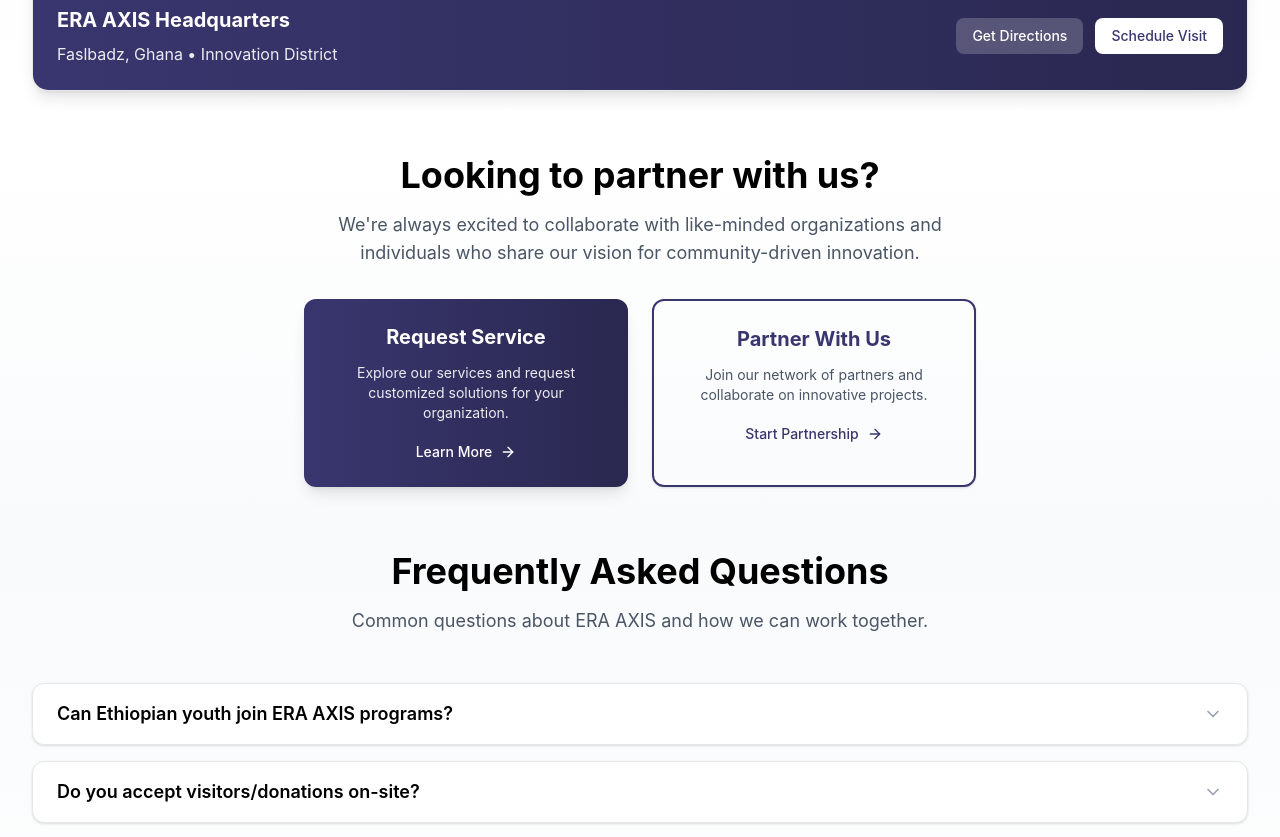
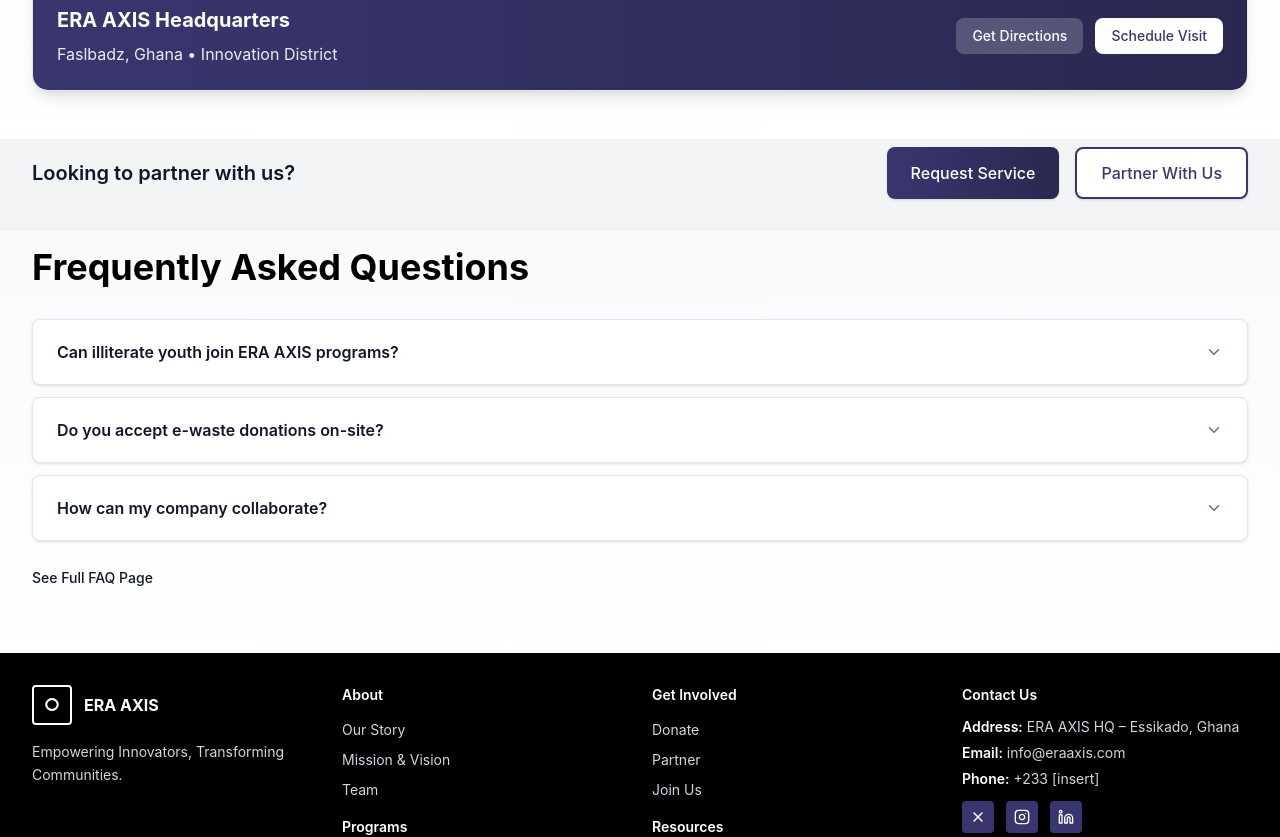
Before and after one commit to ERA-AXIS-9/era-axis-frontend, a React (Vite) app: page /contact in a window 1280 px wide. Shown: the part 1420-2257 px from the top of the page. Built offline with nearby package versions, Linux system fonts and the light colour scheme.

Commit message:
worked on the contact page

```diff
--- a/src/components/pages/contact/ContactHero.jsx
+++ b/src/components/pages/contact/ContactHero.jsx
@@ -47,7 +47,7 @@ const ContactHero = () => {
           <div className={`p-6 sm:bg-white sm:rounded-2xl sm:border sm:border-gray-200 sm:shadow-lg hover:shadow-2xl sm:p-8 transition-all duration-700 hover:scale-[1.02] ${isVisible ? 'opacity-100 translate-y-0' : 'opacity-0 translate-y-8'}`}>
 
             <div className="mb-8">
-              <h1 className="text-2xl sm:text-3xl lg:text-4xl font-bold text-[#39366F] leading-tight mb-4">
+              <h1 className="text-2xl sm:text-3xl lg:text-4xl font-bold text-black leading-tight mb-4">
                 Contact ERA AXIS
               </h1>
               <p className="text-base text-gray-600 leading-relaxed">
--- a/src/components/pages/contact/FAQ.jsx
+++ b/src/components/pages/contact/FAQ.jsx
@@ -6,24 +6,16 @@ const FAQ = () => {
 
   const faqs = [
     {
-      question: "Can Ethiopian youth join ERA AXIS programs?",
-      answer: "Yes, Ethiopian students regularly join our workshops, learning and manufacturing, and events. Share your goals via our form and we team will follow up."
+      question: "Can illiterate youth join ERA AXIS programs?",
+      answer: "Yes. We design inclusive programs with hands-on learning and mentorship pathways that do not require prior literacy."
     },
     {
-      question: "Do you accept visitors/donations on-site?",
-      answer: "We often accept components and devices during the breakfast drop-off window. Please contact us to confirm accepted items and schedule your visit."
+      question: "Do you accept e-waste donations on-site?",
+      answer: "We accept select components and devices during designated drop-off windows. Please contact us to confirm accepted items."
     },
     {
       question: "How can my company collaborate?",
-      answer: "We offer several collaboration opportunities including manufacturing, educational partnerships, technology sharing, and community outreach programs. Contact us to discuss how we can work together to create meaningful impact."
-    },
-    {
-      question: "What services do you offer?",
-      answer: "We provide technology education, manufacturing services, innovation labs, community workshops, and consultation services. Our programs are designed to build local capacity and create sustainable solutions."
-    },
-    {
-      question: "How do I schedule a visit?",
-      answer: "You can schedule a visit by contacting us through our contact form or calling our office directly. We offer guided tours, workshop visits, and meeting facilities for potential partners and collaborators."
+      answer: "We offer partnerships across education, manufacturing, and events. Share your goals via the form and our team will follow up."
     }
   ];
 
@@ -35,41 +27,38 @@ const FAQ = () => {
     <section className="pt-4 pb-16 bg-gradient-to-b from-gray-50 to-white">
       <div className="max-w-7xl mx-auto px-4 sm:px-6 lg:px-8">
 
-        <div className="text-center mb-12">
+        <div className="mb-8">
           <h2 className="text-2xl sm:text-3xl md:text-4xl font-bold text-black mb-4">
             Frequently Asked Questions
           </h2>
-          <p className="text-lg text-gray-600">
-            Common questions about ERA AXIS and how we can work together.
-          </p>
         </div>
 
-        <div className="space-y-4">
+        <div className="space-y-3">
           {faqs.map((faq, index) => (
             <div
               key={index}
-              className="bg-white rounded-xl border border-gray-200 shadow-sm overflow-hidden"
+              className="bg-white rounded-lg border border-gray-200 shadow-sm hover:shadow-md transition-all duration-300 overflow-hidden"
             >
               <button
                 onClick={() => toggleFAQ(index)}
-                className="w-full px-6 py-4 text-left flex items-center justify-between hover:bg-gray-50 transition-colors duration-200"
+                className="w-full px-6 py-5 text-left flex items-center justify-between hover:bg-gray-50 transition-colors duration-200 group"
               >
-                <h3 className="text-lg font-semibold text-black pr-4">
+                <h3 className="text-base font-semibold text-gray-900 pr-4 group-hover:text-[#39366F] transition-colors">
                   {faq.question}
                 </h3>
                 <div className="flex-shrink-0">
                   {openFAQ === index ? (
-                    <ChevronUp className="text-[#39366F]" size={20} />
+                    <ChevronUp className="text-[#39366F]" size={18} />
                   ) : (
-                    <ChevronDown className="text-gray-400" size={20} />
+                    <ChevronDown className="text-gray-500 group-hover:text-[#39366F]" size={18} />
                   )}
                 </div>
               </button>
 
               {openFAQ === index && (
-                <div className="px-6 pb-4">
-                  <div className="pt-2 border-t border-gray-100">
-                    <p className="text-base text-gray-700 leading-relaxed">
+                <div className="px-6 pb-5 bg-gray-50">
+                  <div className="pt-3">
+                    <p className="text-sm text-gray-600 leading-relaxed">
                       {faq.answer}
                     </p>
                   </div>
@@ -80,13 +69,12 @@ const FAQ = () => {
         </div>
 
         {/* See Full FAQ Link */}
-        <div className="text-center mt-8">
+        <div className="mt-6">
           <a
             href="/faq"
-            className="inline-flex items-center gap-2 text-lg text-[#39366F] hover:text-[#2a2850] font-semibold transition-colors group"
+            className="inline-flex items-center gap-2 text-sm text-gray-900 hover:text-[#39366F] font-medium transition-colors"
           >
             See Full FAQ Page
-            <ChevronDown size={18} className="group-hover:translate-y-1 transition-transform" />
           </a>
         </div>
 
--- a/src/components/pages/contact/MapSection.jsx
+++ b/src/components/pages/contact/MapSection.jsx
@@ -6,7 +6,7 @@ const MapSection = () => {
       <div className="max-w-7xl mx-auto px-4 sm:px-6 lg:px-8">
 
         <div className="mb-8">
-          <h2 className="text-2xl sm:text-3xl md:text-4xl font-bold text-[#39366F] mb-4">
+          <h2 className="text-2xl sm:text-3xl md:text-4xl font-bold text-black mb-4">
             Visit Our Location
           </h2>
           <p className="text-base text-gray-600 max-w-2xl">
--- a/src/components/pages/contact/PartnershipCTA.jsx
+++ b/src/components/pages/contact/PartnershipCTA.jsx
@@ -3,49 +3,22 @@ import { ArrowRight } from 'lucide-react';
 
 const PartnershipCTA = () => {
   return (
-    <section className="pt-4 pb-12 bg-gradient-to-b from-white to-gray-50">
+    <section className="pt-2 pb-8 bg-gray-100">
       <div className="max-w-7xl mx-auto px-4 sm:px-6 lg:px-8">
 
-        <div className="text-center mb-8">
-          <h2 className="text-2xl sm:text-3xl md:text-4xl font-bold text-black mb-4">
+        <div className="flex flex-col sm:flex-row sm:items-center sm:justify-between gap-6">
+          <h2 className="text-xl font-semibold text-gray-900">
             Looking to partner with us?
           </h2>
-          <p className="text-lg text-gray-600 max-w-2xl mx-auto">
-            We're always excited to collaborate with like-minded organizations and individuals
-            who share our vision for community-driven innovation.
-          </p>
-        </div>
 
-        <div className="grid grid-cols-1 sm:grid-cols-2 gap-6 max-w-2xl mx-auto">
-
-          <a
-            href="/partnership"
-            className="bg-gradient-to-r from-[#39366F] to-[#2a2850] hover:from-[#2a2850] hover:to-[#1a1a3a] text-white p-6 rounded-xl shadow-lg hover:shadow-xl transition-all duration-300 hover:-translate-y-1 group text-center"
-          >
-            <h3 className="text-xl font-bold mb-3">Request Service</h3>
-            <p className="text-white/90 mb-4 text-sm">
-              Explore our services and request customized solutions for your organization.
-            </p>
-            <div className="inline-flex items-center gap-2 text-sm font-medium">
-              Learn More
-              <ArrowRight size={16} className="group-hover:translate-x-1 transition-transform" />
-            </div>
-          </a>
-
-          <a
-            href="/partnership"
-            className="border-2 border-[#39366F] text-[#39366F] hover:bg-[#39366F] hover:text-white p-6 rounded-xl shadow-sm hover:shadow-lg transition-all duration-300 hover:-translate-y-1 group text-center"
-          >
-            <h3 className="text-xl font-bold mb-3">Partner With Us</h3>
-            <p className="text-gray-600 group-hover:text-white/90 mb-4 text-sm">
-              Join our network of partners and collaborate on innovative projects.
-            </p>
-            <div className="inline-flex items-center gap-2 text-sm font-medium">
-              Start Partnership
-              <ArrowRight size={16} className="group-hover:translate-x-1 transition-transform" />
-            </div>
-          </a>
-
+          <div className="flex flex-col sm:flex-row gap-4">
+            <button className="bg-gradient-to-r from-[#39366F] to-[#2a2850] hover:from-[#2a2850] hover:to-[#1a1a3a] text-white px-6 py-3 rounded-lg font-medium transition-all duration-300 shadow-sm hover:shadow-md">
+              Request Service
+            </button>
+            <button className="border-2 border-[#39366F] text-[#39366F] hover:bg-[#39366F] hover:text-white px-6 py-3 rounded-lg font-medium transition-all duration-300 bg-white shadow-sm hover:shadow-md">
+              Partner With Us
+            </button>
+          </div>
         </div>
 
       </div>
```
